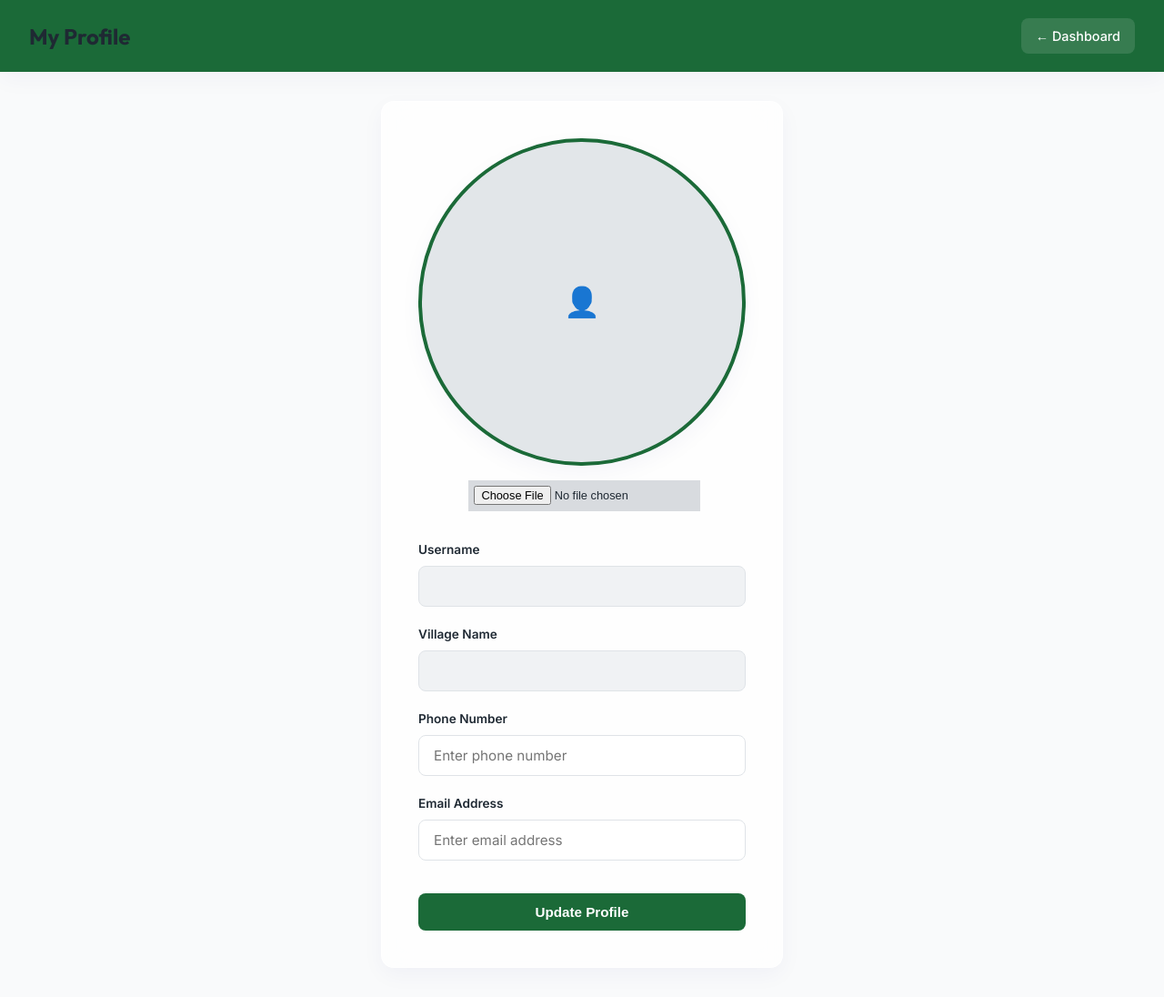
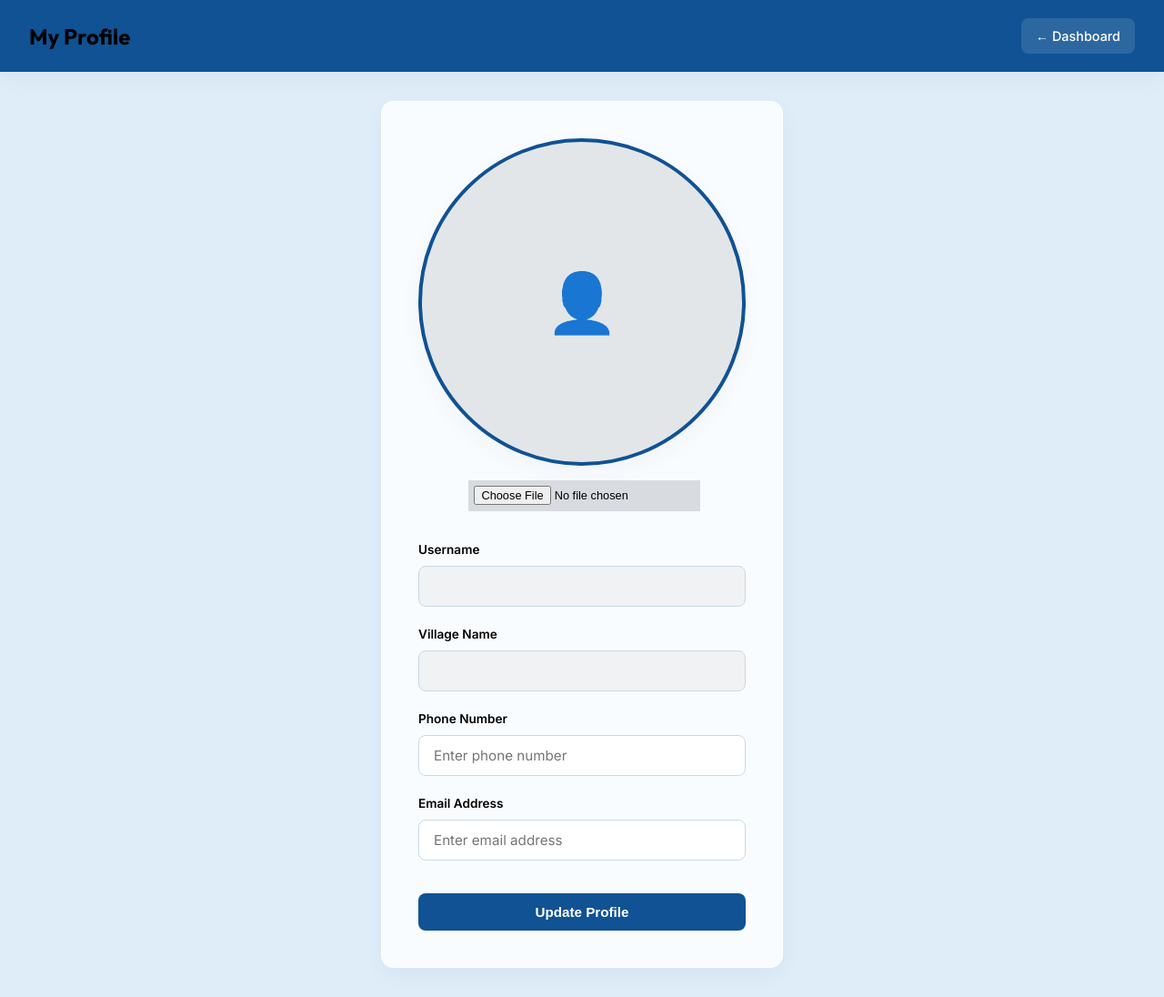
Before and after one commit to thumareddy-lgtm/sarpanch-agent, a Flask app: template templates/profile.html in a window 1280 px wide. Shown: the whole page at 91% size. Run offline with Flask 3, Linux system fonts and the light colour scheme; the template is opened without the code that fills it, so the values that code supplies are empty.

Commit message:
feat: complete UI theme transition to light-blue background, slate accents, high-contrast black row text, and smooth scrolling stats shortcuts

```diff
--- a/static/css/styles.css
+++ b/static/css/styles.css
@@ -2,21 +2,21 @@
 
 /* --- Modern Styling & CSS Variables --- */
 :root {
-  --primary: hsl(142, 60%, 26%);       /* Rich Forest Green */
-  --primary-light: hsl(142, 50%, 94%); /* Warm Light Sage */
-  --primary-glow: hsla(142, 60%, 26%, 0.15);
+  --primary: hsl(210, 80%, 32%);       /* Deep Royal/Navy Accent */
+  --primary-light: hsl(205, 70%, 93%); /* Soft light blue */
+  --primary-glow: hsla(210, 80%, 32%, 0.15);
   --accent: hsl(28, 90%, 54%);         /* Warm Ochre/Amber */
   --danger: hsl(354, 70%, 54%);        /* Deep Crimson */
   --info: hsl(210, 80%, 48%);          /* Classic Slate Blue */
-  --success: hsl(142, 60%, 26%);
+  --success: hsl(210, 80%, 32%);
 
-  --bg-app: hsl(210, 20%, 98%);        /* Soft Off-White Background */
-  --bg-glass: rgba(255, 255, 255, 0.75);
-  --border-glass: rgba(255, 255, 255, 0.6);
-  --border-light: hsl(210, 14%, 89%);
+  --bg-app: hsl(205, 60%, 92%);        /* Soft Premium Light Blue Page Background */
+  --bg-glass: rgba(255, 255, 255, 0.82);
+  --border-glass: rgba(255, 255, 255, 0.65);
+  --border-light: hsl(205, 30%, 84%);
 
-  --text-main: hsl(210, 24%, 16%);     /* Dark Slate Text */
-  --text-muted: hsl(210, 12%, 46%);    /* Muted Gray Text */
+  --text-main: #000000;                /* Solid High-Contrast Black Text */
+  --text-muted: hsl(210, 15%, 32%);    /* High-contrast Slate Text */
   --text-on-primary: hsl(0, 0%, 100%);
 
   --shadow-sm: 0 2px 8px rgba(0, 0, 0, 0.04);
@@ -333,6 +333,16 @@ td {
   font-size: 0.9rem;
   border-block-end: 1px solid var(--border-light);
   vertical-align: middle;
+  color: #000000 !important; /* Force solid black text */
+}
+
+td span, td div, td small {
+  color: #000000 !important; /* Force nested text elements to solid black */
+}
+
+td a {
+  color: #0056b3 !important; /* High contrast deep blue links */
+  font-weight: 600;
 }
 
 tr:hover td {
--- a/templates/profile.html
+++ b/templates/profile.html
@@ -23,10 +23,10 @@
       <form method="POST" enctype="multipart/form-data">
         <div class="profile-avatar-sec">
           {% if user and user.photo %}
-            <img src="{{ user.photo }}" class="profile-preview" alt="Profile Photo">
+            <img src="{{ user.photo }}" class="profile-preview" alt="Profile Photo" style="width: 360px; height: 360px; object-fit: cover; border-radius: 50%; border: 4px solid var(--primary); box-shadow: var(--shadow-md); margin-bottom: 1rem;">
           {% else %}
-            <div class="profile-preview" style="background: hsl(210, 14%, 90%); display: flex; align-items: center; justify-content: center; margin: 0 auto 1rem auto;">
-              <span style="font-size: 2rem;">👤</span>
+            <div class="profile-preview" style="width: 360px; height: 360px; border-radius: 50%; border: 4px solid var(--primary); box-shadow: var(--shadow-md); background: hsl(210, 14%, 90%); display: flex; align-items: center; justify-content: center; margin: 0 auto 1rem auto;">
+              <span style="font-size: 4rem;">👤</span>
             </div>
           {% endif %}
           <div class="form-group" style="max-width: 250px; margin: 0 auto 1.5rem auto;">
```
Also changed, not shown: templates/dashboard.html (+42 -0 lines).
